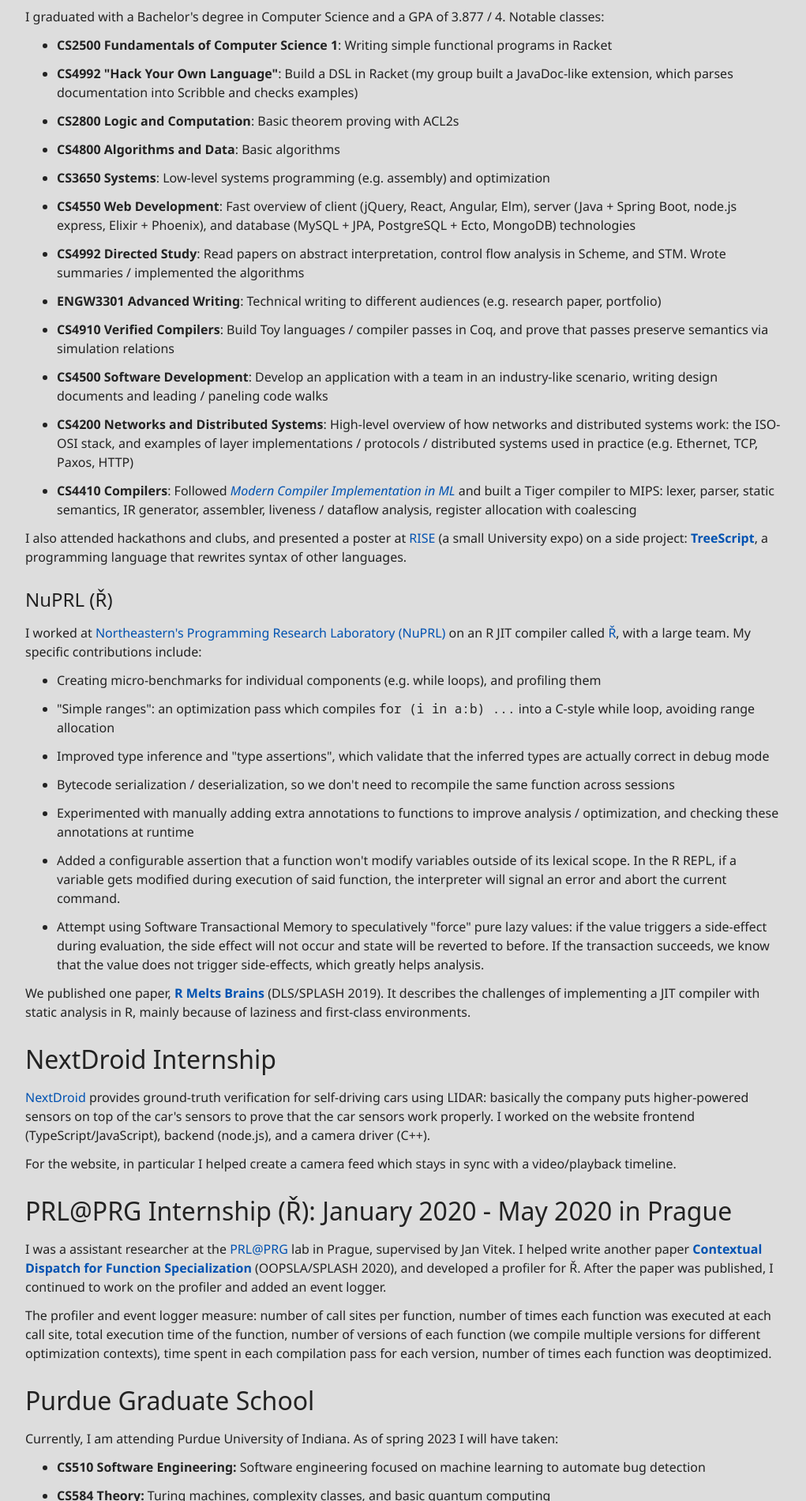
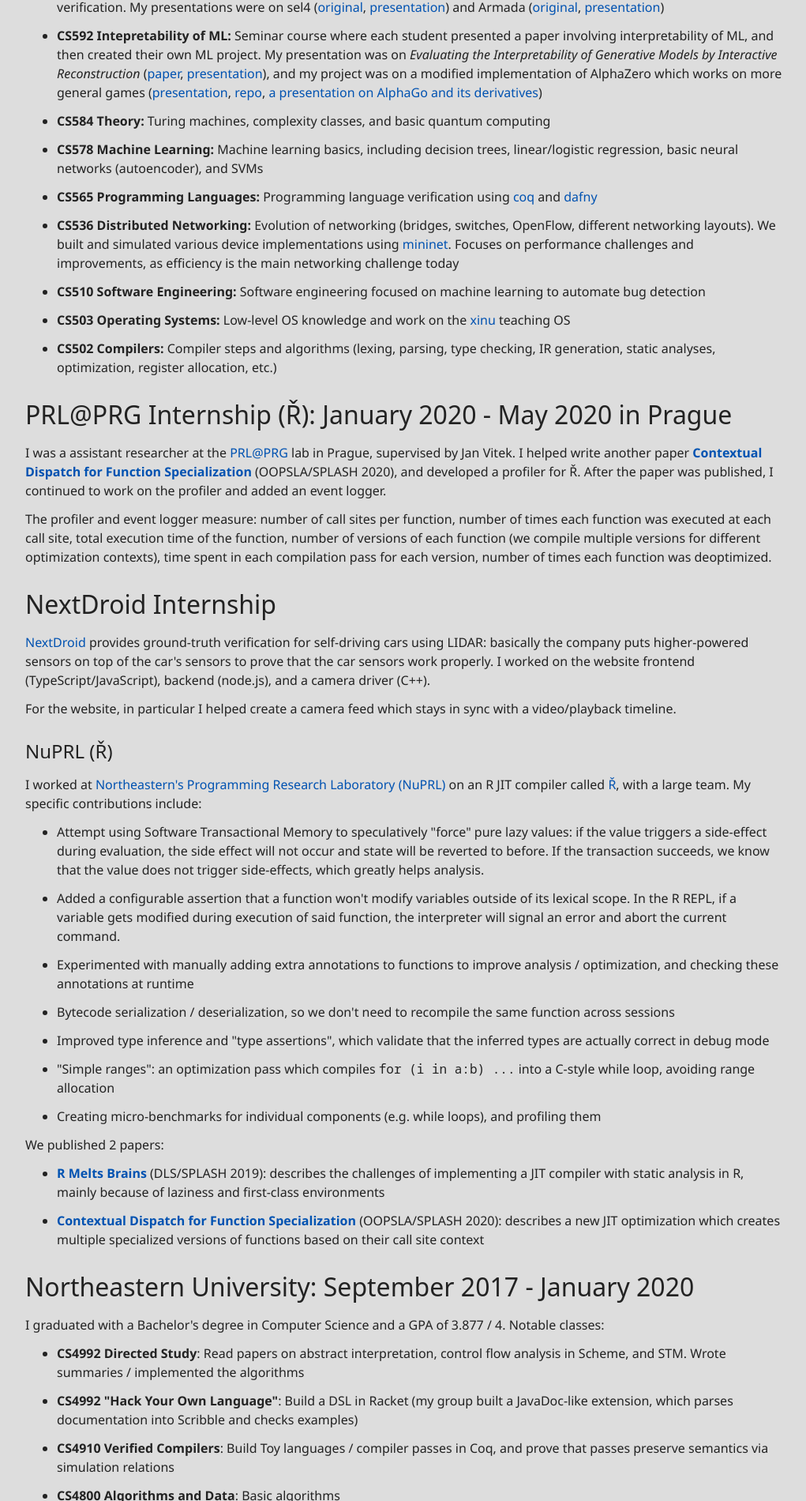
Before and after one commit to Jakobeha/personal-site, a plain HTML site: page experience.html in a window 1280 px wide. Shown: the part 404-2304 px from the top of the page at 79% size, without its empty margins (128-1149 px from the left). Drawn offline with Linux system fonts and the light colour scheme; a web font is replaced by a local one.

Commit message:
publish (develop branch has the code)

```diff
--- a/experience.html
+++ b/experience.html
@@ -46,48 +46,30 @@
 <main role="main">
   <h1>Experience</h1>
 
-<p>For more experience, see my <a href="/Resume.pdf">Resume</a>. Here is a detailed timeline of the important parts:</p>
+<p>For more experience, see my <a href="/Resume.pdf">Resume</a>. Here is a detailed timeline of the important parts, in reverse-chronological order:</p>
 
-<h2>Prior September 2017</h2>
+<h2>Purdue Graduate School</h2>
 
-<p>I started programming as a hobby working on side projects. In high school I took AP Computer Science A + AP Computer Science Principles.</p>
-
-<h2>Northeastern University: September 2017 - January 2020</h2>
-
-<p>I graduated with a Bachelor's degree in Computer Science and a GPA of 3.877 / 4. Notable classes:</p>
+<p>Currently, I am attending Purdue University of Indiana. As of spring 2023 I will have taken:</p>
 
 <ul>
-    <li><strong>CS2500 Fundamentals of Computer Science 1</strong>: Writing simple functional programs in Racket</li>
-    <li><strong>CS4992 "Hack Your Own Language"</strong>: Build a DSL in Racket (my group built a JavaDoc-like extension, which parses documentation into Scribble and checks examples)</li>
-    <li><strong>CS2800 Logic and Computation</strong>: Basic theorem proving with ACL2s</li>
-    <li><strong>CS4800 Algorithms and Data</strong>: Basic algorithms</li>
-    <li><strong>CS3650 Systems</strong>: Low-level systems programming (e.g. assembly) and optimization</li>
-    <li><strong>CS4550 Web Development</strong>: Fast overview of client (jQuery, React, Angular, Elm), server (Java + Spring Boot, node.js express, Elixir + Phoenix), and database (MySQL + JPA, PostgreSQL + Ecto, MongoDB) technologies</li>
-    <li><strong>CS4992 Directed Study</strong>: Read papers on abstract interpretation, control flow analysis in Scheme, and STM. Wrote summaries / implemented the algorithms</li>
-    <li><strong>ENGW3301 Advanced Writing</strong>: Technical writing to different audiences (e.g. research paper, portfolio)</li>
-    <li><strong>CS4910 Verified Compilers</strong>: Build Toy languages / compiler passes in Coq, and prove that passes preserve semantics via simulation relations</li>
-    <li><strong>CS4500 Software Development</strong>: Develop an application with a team in an industry-like scenario, writing design documents and leading / paneling code walks</li>
-    <li><strong>CS4200 Networks and Distributed Systems</strong>: High-level overview of how networks and distributed systems work: the ISO-OSI stack, and examples of layer implementations / protocols / distributed systems used in practice (e.g. Ethernet, TCP, Paxos, HTTP)</li>
-    <li><strong>CS4410 Compilers</strong>: Followed <em><a href="https://www.amazon.com/Modern-Compiler-Implementation-Andrew-Appel-ebook/dp/B00D2WQAE8">Modern Compiler Implementation in ML</a></em> and built a Tiger compiler to MIPS: lexer, parser, static semantics, IR generator, assembler, liveness / dataflow analysis, register allocation with coalescing</li>
+    <li><strong>CS592 Types and Programming Languages (current):</strong> Seminar course on type systems: covers advanced types/formal-methods concepts like <a href="https://en.wikipedia.org/wiki/Dependent_type">Dependent Types</a> and some of the latest research papers</li>
+    <li><strong>CS592 Software Verification:</strong> Seminar course where each student gave 2 presentations on papers involving software verification. My presentations were on sel4 (<a href="http://web1.cs.columbia.edu/~junfeng/09fa-e6998/papers/sel4.pdf">original</a>, <a href="https://docs.google.com/presentation/d/1Cgm3cl_Gif4f-0eH8EJ5QqVfMcyiubmEbs0kUnBK8Vo/view">presentation</a>) and Armada (<a href="https://www.microsoft.com/en-us/research/publication/armada-low-effort-verification-of-high-performance-concurrent-programs/">original</a>, <a href="https://docs.google.com/presentation/d/1maUgRxwgRZFYOwerFPz93Cy9lTQOTWJFiLqqCIOmdZM/view">presentation</a>)</li>
+    <li><strong>CS592 Intepretability of ML:</strong> Seminar course where each student presented a paper involving interpretability of ML, and then created their own ML project. My presentation was on <em>Evaluating the Interpretability of Generative Models by Interactive Reconstruction</em> (<a href="https://arxiv.org/pdf/2102.01264">paper</a>, <a href="https://docs.google.com/presentation/d/1NcmwGHCLBI81ssHzHllBpjRU_mrTM_xVs2A5dl49ALY/view">presentation</a>), and my project was on a modified implementation of AlphaZero which works on more general games (<a href="https://docs.google.com/presentation/d/1ktt_2jE_DIQh3v-QaaWQfa3SbtFmu-c-LJC9pKUUkX8/view">presentation</a>, <a href="https://github.com/Jakobeha/cge-ai">repo</a>, <a href="https://docs.google.com/presentation/d/134bZdCOJR_RqtQYQ0bZaiAQbjQEjWe5V-gmtI5EBvPg/view">a presentation on AlphaGo and its derivatives</a>)</li>
+    <li><strong>CS584 Theory:</strong> Turing machines, complexity classes, and basic quantum computing</li>
+    <li><strong>CS578 Machine Learning:</strong> Machine learning basics, including decision trees, linear/logistic regression, basic neural networks (autoencoder), and SVMs</li>
+    <li><strong>CS565 Programming Languages:</strong> Programming language verification using <a href="https://coq.inria.fr/">coq</a> and <a href="https://www.microsoft.com/en-us/research/project/dafny-a-language-and-program-verifier-for-functional-correctness/">dafny</a></li>
+    <li><strong>CS536 Distributed Networking:</strong> Evolution of networking (bridges, switches, OpenFlow, different networking layouts). We built and simulated various device implementations using <a href="http://mininet.org/">mininet</a>. Focuses on performance challenges and improvements, as efficiency is the main networking challenge today</li>
+    <li><strong>CS510 Software Engineering:</strong> Software engineering focused on machine learning to automate bug detection</li>
+    <li><strong>CS503 Operating Systems:</strong> Low-level OS knowledge and work on the <a href="https://xinu.cs.purdue.edu/">xinu</a> teaching OS</li>
+    <li><strong>CS502 Compilers:</strong> Compiler steps and algorithms (lexing, parsing, type checking, IR generation, static analyses, optimization, register allocation, etc.)</li>
 </ul>
 
-<p>I also attended hackathons and clubs, and presented a poster at <a href="https://www.northeastern.edu/rise/">RISE</a> (a small University expo) on a side project: <a href="https://github.com/jakobeha/treescript"><strong>TreeScript</strong></a>, a programming language that rewrites syntax of other languages.</p>
+<h2>PRL@PRG Internship (Ř): January 2020 - May 2020 in Prague</h2>
 
-<h3>NuPRL (Ř)</h3>
+<p>I was a assistant researcher at the <a href="https://prl-prg.github.io/"><a href="&#x6d;&#97;&#x69;&#108;&#x74;&#111;&#x3a;P&#82;&#x4c;&#64;&#x50;&#82;&#x47;">&#x50;&#82;&#x4c;&#64;&#x50;&#82;&#x47;</a></a> lab in Prague, supervised by Jan Vitek. I helped write another paper <strong><a href="http://janvitek.org/pubs/oopsla20-cd.pdf">Contextual Dispatch for Function Specialization</a></strong> (OOPSLA/SPLASH 2020), and developed a profiler for Ř. After the paper was published, I continued to work on the profiler and added an event logger.</p>
 
-<p>I worked at <a href="http://prl.ccs.neu.edu/">Northeastern's Programming Research Laboratory (NuPRL)</a> on an R JIT compiler called <a href="https://github.com/reactorlabs/rir">Ř</a>, with a large team. My specific contributions include:</p>
-
-<ul>
-    <li>Creating micro-benchmarks for individual components (e.g. while loops), and profiling them</li>
-    <li>"Simple ranges": an optimization pass which compiles <code>for (i in a:b) ...</code> into a C-style while loop, avoiding range allocation</li>
-    <li>Improved type inference and "type assertions", which validate that the inferred types are actually correct in debug mode</li>
-    <li>Bytecode serialization / deserialization, so we don't need to recompile the same function across sessions</li>
-    <li>Experimented with manually adding extra annotations to functions to improve analysis / optimization, and checking these annotations at runtime</li>
-    <li>Added a configurable assertion that a function won't modify variables outside of its lexical scope. In the R REPL, if a variable gets modified during execution of said function, the interpreter will signal an error and abort the current command.</li>
-    <li>Attempt using Software Transactional Memory to speculatively "force" pure lazy values: if the value triggers a side-effect during evaluation, the side effect will not occur and state will be reverted to before. If the transaction succeeds, we know that the value does not trigger side-effects, which greatly helps analysis.</li>
-</ul>
-
-<p>We published one paper, <strong><a href="https://arxiv.org/abs/1907.05118">R Melts Brains</a></strong> (DLS/SPLASH 2019). It describes the challenges of implementing a JIT compiler with static analysis in R, mainly because of laziness and first-class environments.</p>
+<p>The profiler and event logger measure: number of call sites per function, number of times each function was executed at each call site, total execution time of the function, number of versions of each function (we compile multiple versions for different optimization contexts), time spent in each compilation pass for each version, number of times each function was deoptimized.</p>
 
 <h2>NextDroid Internship</h2>
 
@@ -95,29 +77,52 @@
 
 <p>For the website, in particular I helped create a camera feed which stays in sync with a video/playback timeline.</p>
 
-<h2>PRL@PRG Internship (Ř): January 2020 - May 2020 in Prague</h2>
+<h3>NuPRL (Ř)</h3>
 
-<p>I was a assistant researcher at the <a href="https://prl-prg.github.io/"><a href="&#x6d;&#97;&#x69;&#108;&#x74;&#111;&#x3a;P&#82;&#x4c;&#64;&#x50;&#82;&#x47;">&#x50;&#82;&#x4c;&#64;&#x50;&#82;&#x47;</a></a> lab in Prague, supervised by Jan Vitek. I helped write another paper <strong><a href="http://janvitek.org/pubs/oopsla20-cd.pdf">Contextual Dispatch for Function Specialization</a></strong> (OOPSLA/SPLASH 2020), and developed a profiler for Ř. After the paper was published, I continued to work on the profiler and added an event logger.</p>
-
-<p>The profiler and event logger measure: number of call sites per function, number of times each function was executed at each call site, total execution time of the function, number of versions of each function (we compile multiple versions for different optimization contexts), time spent in each compilation pass for each version, number of times each function was deoptimized.</p>
-
-<h2>Purdue Graduate School</h2>
-
-<p>Currently, I am attending Purdue University of Indiana. As of spring 2023 I will have taken:</p>
+<p>I worked at <a href="http://prl.ccs.neu.edu/">Northeastern's Programming Research Laboratory (NuPRL)</a> on an R JIT compiler called <a href="https://github.com/reactorlabs/rir">Ř</a>, with a large team. My specific contributions include:</p>
 
 <ul>
-    <li><strong>CS510 Software Engineering:</strong> Software engineering focused on machine learning to automate bug detection</li>
-    <li><strong>CS584 Theory:</strong> Turing machines, complexity classes, and basic quantum computing</li>
-    <li><strong>CS503 Operating Systems:</strong> Low-level OS knowledge and work on the <a href="https://xinu.cs.purdue.edu/">xinu</a> teaching OS</li>
-    <li><strong>CS578 Machine Learning:</strong> Machine learning basics, including decision trees, linear/logistic regression, basic neural networks (autoencoder), and SVMs</li>
-    <li><strong>CS592 Software Verification:</strong> Seminar course where each student gave 2 presentations on papers involving software verification. My presentations were on sel4 (<a href="http://web1.cs.columbia.edu/~junfeng/09fa-e6998/papers/sel4.pdf">original</a>, <a href="https://docs.google.com/presentation/d/1Cgm3cl_Gif4f-0eH8EJ5QqVfMcyiubmEbs0kUnBK8Vo/view
-">presentation</a>) and Armada (<a href="https://www.microsoft.com/en-us/research/publication/armada-low-effort-verification-of-high-performance-concurrent-programs/">original</a>, <a href="https://docs.google.com/presentation/d/1maUgRxwgRZFYOwerFPz93Cy9lTQOTWJFiLqqCIOmdZM/view">presentation</a>)</li>
-    <li><strong>CS502 Compilers:</strong> Compiler steps and algorithms (lexing, parsing, type checking, IR generation, static analyses, optimization, register allocation, etc.)</li>
-    <li><strong>CS592 Intepretability of ML:</strong> Seminar course where each student presented a paper involving interpretability of ML, and then created their own ML project. My presentation was on <em>Evaluating the Interpretability of Generative Models by Interactive Reconstruction</em> (<a href="https://arxiv.org/pdf/2102.01264">paper</a>, <a href="https://docs.google.com/presentation/d/1NcmwGHCLBI81ssHzHllBpjRU_mrTM_xVs2A5dl49ALY/view">presentation</a>), and my project was on a modified implementation of AlphaZero which works on more general games (<a href="https://docs.google.com/presentation/d/1ktt_2jE_DIQh3v-QaaWQfa3SbtFmu-c-LJC9pKUUkX8/view">presentation</a>, <a href="https://github.com/Jakobeha/cge-ai">repo</a>, <a href="https://docs.google.com/presentation/d/134bZdCOJR_RqtQYQ0bZaiAQbjQEjWe5V-gmtI5EBvPg/view">a presentation on AlphaGo and its derivatives</a>)</li>
-    <li><strong>CS536 Distributed Networking:</strong> Evolution of networking (bridges, switches, OpenFlow, different networking layouts). We built and simulated various device implementations using <a href="http://mininet.org/">mininet</a>. Focuses on performance challenges and improvements, as efficiency is the main networking challenge today</li>
-    <li><strong>CS565 Programming Languages:</strong> Programming language verification using <a href="https://coq.inria.fr/">coq</a> and <a href="https://www.microsoft.com/en-us/research/project/dafny-a-language-and-program-verifier-for-functional-correctness/">dafny</a></li>
-    <li><strong>CS592 Types and Programming Languages (current):</strong> Seminar course on type systems: covers advanced types/formal-methods concepts like <a href="https://en.wikipedia.org/wiki/Dependent_type">Dependent Types</a> and some of the latest research papers</li>
+    <li>Attempt using Software Transactional Memory to speculatively "force" pure lazy values: if the value triggers a side-effect during evaluation, the side effect will not occur and state will be reverted to before. If the transaction succeeds, we know that the value does not trigger side-effects, which greatly helps analysis.</li>
+    <li>Added a configurable assertion that a function won't modify variables outside of its lexical scope. In the R REPL, if a variable gets modified during execution of said function, the interpreter will signal an error and abort the current command.</li>
+    <li>Experimented with manually adding extra annotations to functions to improve analysis / optimization, and checking these annotations at runtime</li>
+    <li>Bytecode serialization / deserialization, so we don't need to recompile the same function across sessions</li>
+    <li>Improved type inference and "type assertions", which validate that the inferred types are actually correct in debug mode</li>
+    <li>"Simple ranges": an optimization pass which compiles <code>for (i in a:b) ...</code> into a C-style while loop, avoiding range allocation</li>
+    <li>Creating micro-benchmarks for individual components (e.g. while loops), and profiling them</li>
 </ul>
+
+<p>We published 2 papers:</p>
+
+<ul>
+    <li><strong><a href="https://arxiv.org/abs/1907.05118">R Melts Brains</a></strong> (DLS/SPLASH 2019): describes the challenges of implementing a JIT compiler with static analysis in R, mainly because of laziness and first-class environments</li>
+    <li><strong><a href="http://janvitek.org/pubs/oopsla20-cd.pdf">Contextual Dispatch for Function Specialization</a></strong> (OOPSLA/SPLASH 2020): describes a new JIT optimization which creates multiple specialized versions of functions based on their call site context</li>
+</ul>
+
+<h2>Northeastern University: September 2017 - January 2020</h2>
+
+<p>I graduated with a Bachelor's degree in Computer Science and a GPA of 3.877 / 4. Notable classes:</p>
+
+<ul>
+    <li><strong>CS4992 Directed Study</strong>: Read papers on abstract interpretation, control flow analysis in Scheme, and STM. Wrote summaries / implemented the algorithms</li>
+    <li><strong>CS4992 "Hack Your Own Language"</strong>: Build a DSL in Racket (my group built a JavaDoc-like extension, which parses documentation into Scribble and checks examples)</li>
+    <li><strong>CS4910 Verified Compilers</strong>: Build Toy languages / compiler passes in Coq, and prove that passes preserve semantics via simulation relations</li>
+    <li><strong>CS4800 Algorithms and Data</strong>: Basic algorithms</li>
+    <li><strong>CS4550 Web Development</strong>: Fast overview of client (jQuery, React, Angular, Elm), server (Java + Spring Boot, node.js express, Elixir + Phoenix), and database (MySQL + JPA, PostgreSQL + Ecto, MongoDB) technologies</li>
+    <li><strong>CS4500 Software Development</strong>: Develop an application with a team in an industry-like scenario, writing design documents and leading / paneling code walks</li>
+    <li><strong>CS4410 Compilers</strong>: Followed <em><a href="https://www.amazon.com/Modern-Compiler-Implementation-Andrew-Appel-ebook/dp/B00D2WQAE8">Modern Compiler Implementation in ML</a></em> and built a Tiger compiler to MIPS: lexer, parser, static semantics, IR generator, assembler, liveness / dataflow analysis, register allocation with coalescing</li>
+    <li><strong>CS4200 Networks and Distributed Systems</strong>: High-level overview of how networks and distributed systems work: the ISO-OSI stack, and examples of layer implementations / protocols / distributed systems used in practice (e.g. Ethernet, TCP, Paxos, HTTP)</li>
+    <li><strong>CS3650 Systems</strong>: Low-level systems programming (e.g. assembly) and optimization</li>
+    <li><strong>CS2800 Logic and Computation</strong>: Basic theorem proving with ACL2s</li>
+    <li><strong>CS2500 Fundamentals of Computer Science 1</strong>: Writing simple functional programs in Racket</li>
+    <li><strong>ENGW3301 Advanced Writing</strong>: Technical writing to different audiences (e.g. research paper, portfolio)</li>
+</ul>
+
+<p>I also attended hackathons and clubs, and presented a poster at <a href="https://www.northeastern.edu/rise/">RISE</a> (a small University expo) on a side project: <a href="https://github.com/jakobeha/treescript"><strong>TreeScript</strong></a>, a programming language that rewrites syntax of other languages.</p>
+
+<h2>Prior September 2017</h2>
+
+<p>I started programming as a hobby working on side projects. In high school I took AP Computer Science A + AP Computer Science Principles.</p>
+
 
 
 </main>
```
Also changed, not shown: contact.html (+2 -1 lines), index.html (+4 -4 lines), projects.html (+4 -1 lines), 1 other file.
